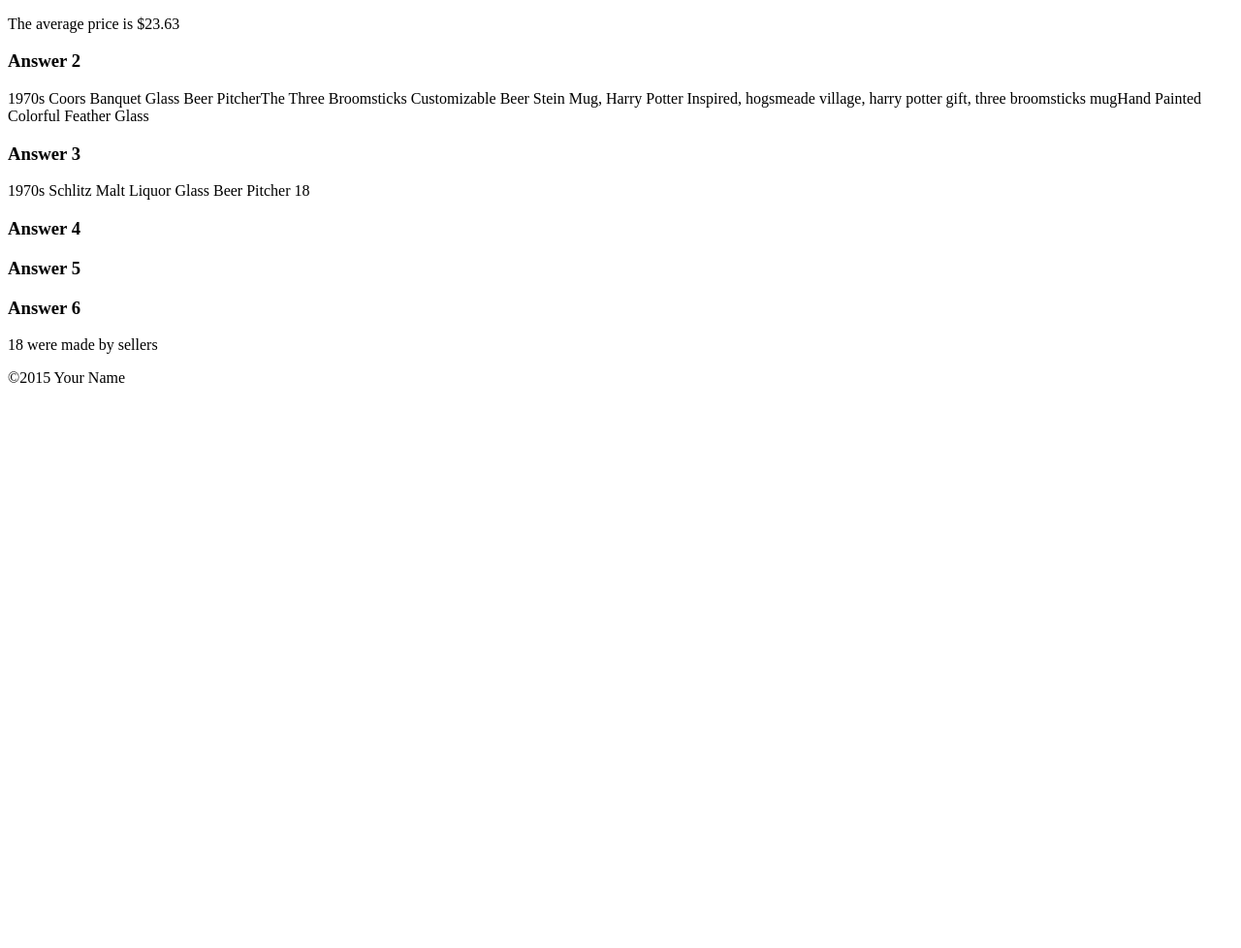
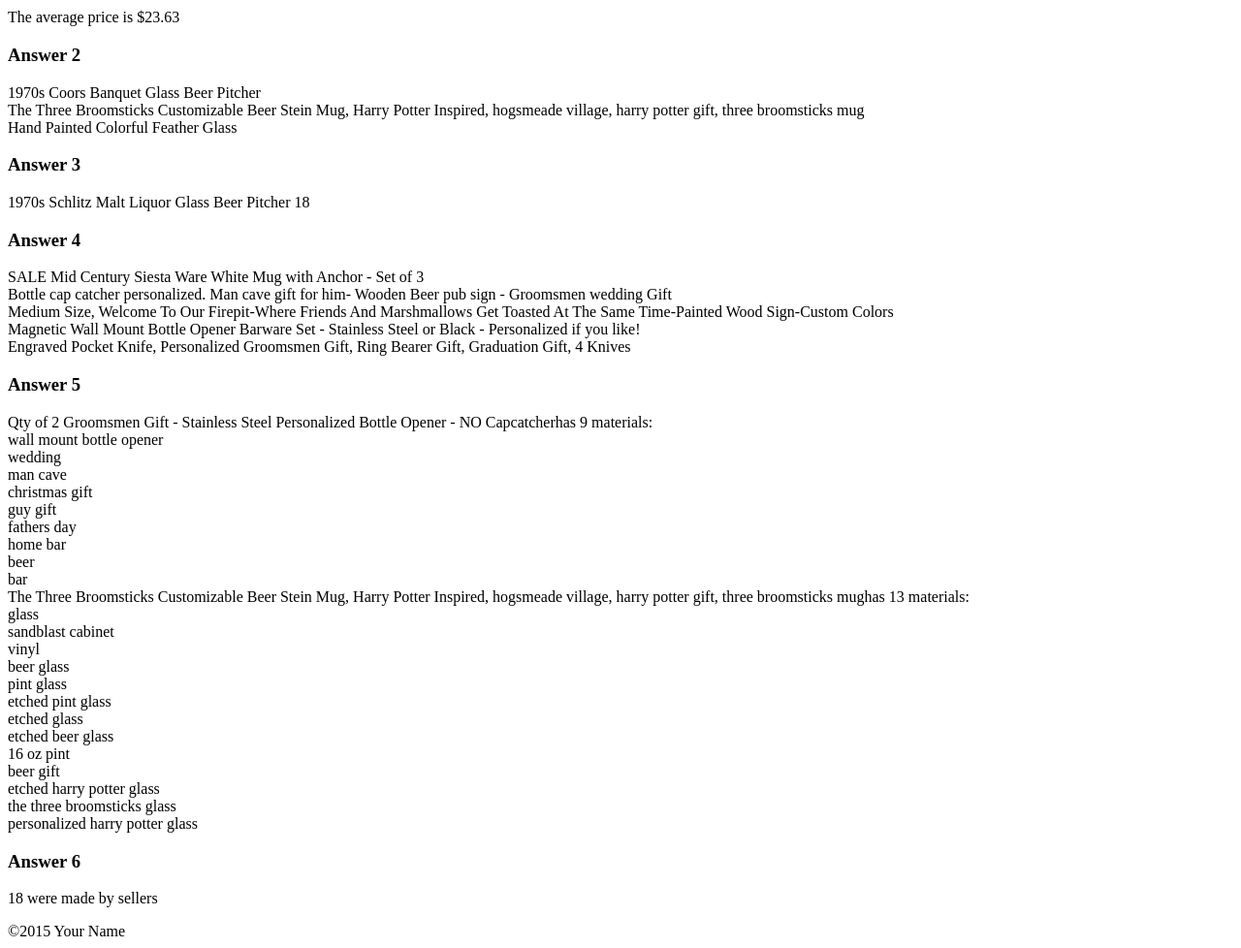
Before and after one commit to Shalmalidp/etsyitem-day8, a plain HTML site: page index.html in a window 1280 px wide. Shown: the part 92-1070 px from the top of the page at 97% size. Before the commit the page ends 800 px from the top, so only its background shows below. Drawn offline with Linux system fonts and the light colour scheme.

Commit message:
HTML COMPLETE JS FUNCTIONS COMPLETE, SASS INCOMPLETE.

```diff
--- a/index.html
+++ b/index.html
@@ -7,7 +7,7 @@
 <body>
 <div class="main-body">
   <header>
-    <h2>Etsy Items</h4>
+    <h5>Etsy Items</h5>
     <div class="background-image"></div>
   </header>
 
--- a/js/main.js
+++ b/js/main.js
@@ -1,10 +1,17 @@
 (function(){
 
-// console.log(items.length);
-// items.forEach(function(item){
-// console.log(item.price);
+/////////////////HELPFUL CODE TIPS/////////////////
+// console.log(items.length);                    //
+// items.forEach(function(item){                 //
+// console.log(item.price);                      //
+// });                                           //
+// you can search on one field and return another//                          //
+//  var prices = items.map(function(item){       //
+// return item.price;                            //
+//return item.price +" "+ item.title             //
+///////////////////////////////////////////////////
 
-// });
+
 
 //******************* PROBLEM 1**********************
 
@@ -21,7 +28,7 @@ return prev+next;
 //console.log(sum);
 var avg = sum/prices.length;
 //console.log(avg);
-//return item.price +" "+ item.title
+
 
 //Conver it to 2 decimal places
 var converted = avg.toFixed(2);
@@ -37,17 +44,7 @@ var textNode = document.createTextNode(str);
 answer1.appendChild(textNode);
 
 
-//*************** PROBLEM 2 ***********************
-// var myarrayfilter=[];
-
-// var prices2 = items.map(function(item){
-//  if (item.price >14 && item.price <18){
-//       myarrayfilter.push myitem.title;
-//     }
-// });
-// console.log((prices2));
-
-
+//*************** PROBLEM 2 **********************
 var myarrayfilter=[];
 
 var prices2 = items.filter(function(item){
@@ -63,7 +60,11 @@ var answer2 = document.querySelector('#answer2');
 
 myarrayfilter.forEach(function(x){
 var textNode = document.createTextNode(x);
+//adding line break so textNode does not display as string
+var linebreak = document.createElement('br');
 answer2.appendChild(textNode);
+answer2.appendChild(linebreak);
+
 });
 
 
@@ -86,15 +87,64 @@ var textNode = document.createTextNode(cur_C);
 answer3.appendChild(textNode);
 
 //*************** PROBLEM 4 ***********************
+var wood;
 
-// var wood;
+var woody=  items.filter(function(item){
 
-// var wooden=items.filter(function(item){
-//  if (item.description =='wood')
-//   wood = item.description;
-// });console.log(wood);
+return item.materials.indexOf('wood' || 'wooden') !== -1 ;
+
+});
+
+
+var answer4 = document.querySelector('#answer4');
+//var linebreak = document.createElement('br');
+
+woody.forEach(function(x){
+var textNode = document.createTextNode(x.title);
+var linebreak = document.createElement('br');
+answer4.appendChild(linebreak);
+answer4.appendChild(textNode);
+answer4.appendChild(linebreak);
+});
+
+
+
 
 //*************** PROBLEM 5 ***********************
+var material=[];
+var mat_count;
+
+var materials = items.filter(function(item){
+   if (item.materials.length >= 8){
+    //console.log(item.title +" "  +item.materials +" "+ item.materials.length);
+        material.push(item);
+   };
+});
+var answer5 = document.querySelector('#answer5');
+
+
+material.forEach(function(x){
+  mat_count = x.materials.length;
+  //console.log(x.materials.length);
+  var str = "has " + mat_count + " " + "materials:"
+  var textNode1 = document.createTextNode(x.title);
+  var textNode2 = document.createTextNode(str);
+  var linebreak=document.createElement('br');
+  var textNode3, librk;
+  answer5.appendChild(textNode1);
+  answer5.appendChild(linebreak);
+  answer5.appendChild(textNode2);
+  answer5.appendChild(linebreak);
+  x.materials.forEach(function(y){
+     textNode3 = document.createTextNode(y);
+     librk=document.createElement('br');
+     answer5.appendChild(textNode3);
+     answer5.appendChild(librk);
+  });
+});
+
+
+
 //*************** PROBLEM 6 ***********************
 
 var count=[];
```
